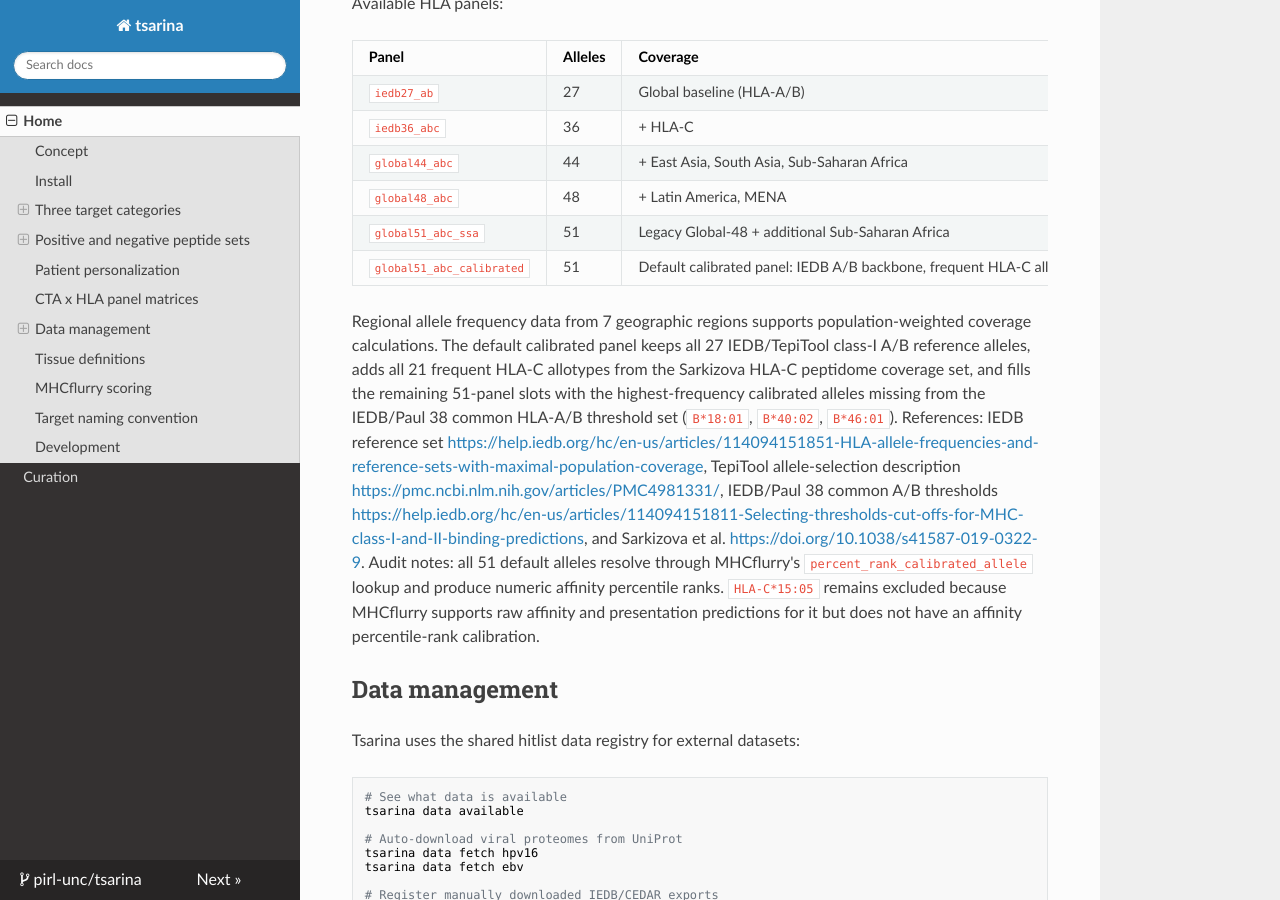
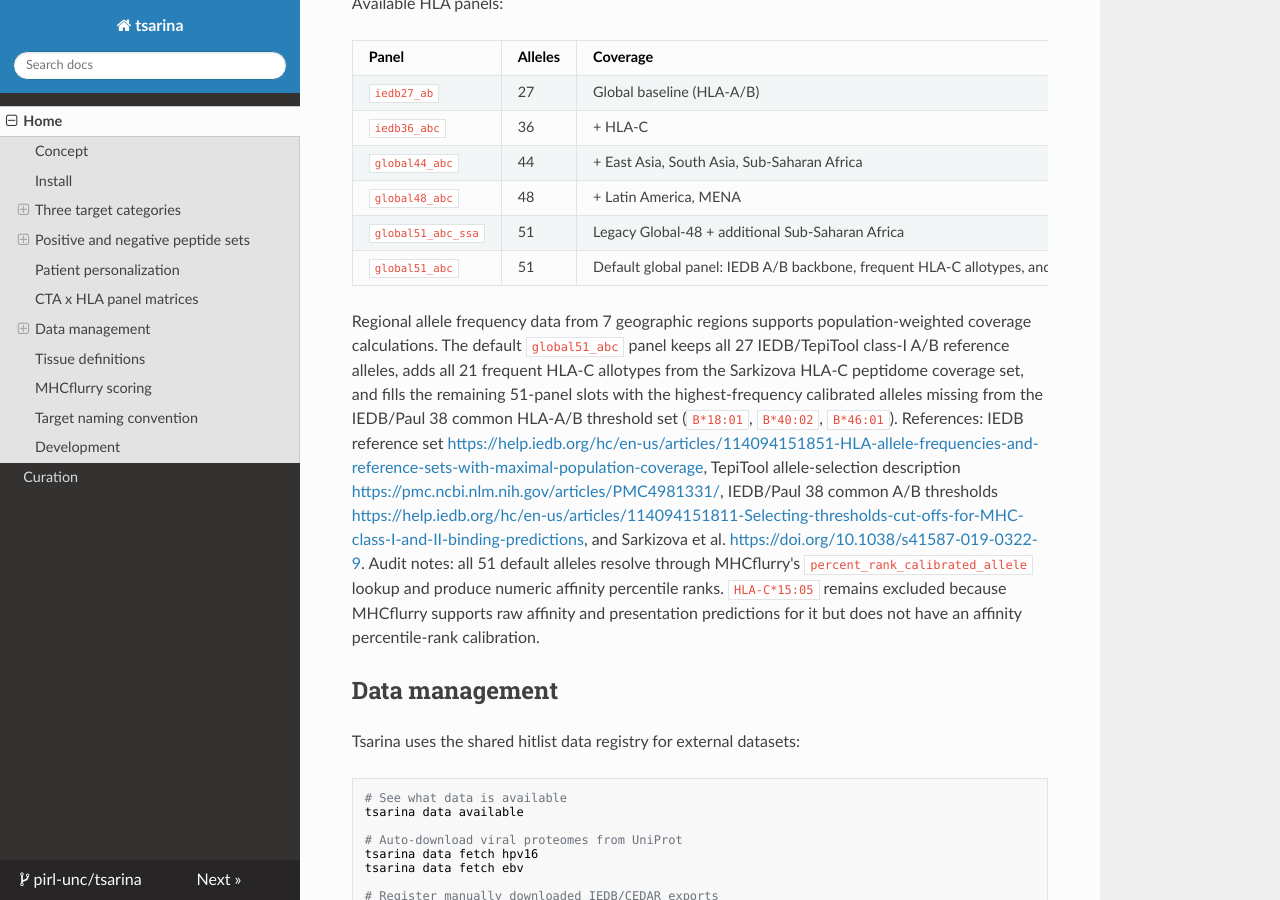
Before and after one commit to pirl-unc/tsarina, an MkDocs documentation site: the page built from docs/index.md, in a window 1280 px wide and 900 px high, scrolled down 7007 px. Built offline with MkDocs 1.6.1, drawn with Linux system fonts in a browser that asks for light colours; nearby versions of some CDN libraries; some of the changed text lies outside the part shown.

Commit message:
Rename default global HLA panel

```diff
--- a/docs/index.md
+++ b/docs/index.md
@@ -226,7 +226,7 @@
   evidence, while allowlisting `PRAME`, `NY-ESO-1`, and `MAGEA4`
 - `NY-ESO-1` is treated as one grouped CTA target backed by `CTAG1A` and
   `CTAG1B`
-- `global51_abc_calibrated` HLA-A/B/C panel
+- `global51_abc` HLA-A/B/C panel
 - 8-11mer CTA-exclusive peptides
 - MHCflurry presentation scoring
 - MS-evidence-first cell selection
@@ -270,10 +270,10 @@
 | `global44_abc` | 44 | + East Asia, South Asia, Sub-Saharan Africa |
 | `global48_abc` | 48 | + Latin America, MENA |
 | `global51_abc_ssa` | 51 | Legacy Global-48 + additional Sub-Saharan Africa |
-| `global51_abc_calibrated` | 51 | Default calibrated panel: IEDB A/B backbone, frequent HLA-C allotypes, and IEDB/Paul common-A/B complements |
+| `global51_abc` | 51 | Default global panel: IEDB A/B backbone, frequent HLA-C allotypes, and IEDB/Paul common-A/B complements |
 
 Regional allele frequency data from 7 geographic regions supports population-weighted coverage calculations.
-The default calibrated panel keeps all 27 IEDB/TepiTool class-I A/B reference alleles,
+The default `global51_abc` panel keeps all 27 IEDB/TepiTool class-I A/B reference alleles,
 adds all 21 frequent HLA-C allotypes from the Sarkizova HLA-C peptidome coverage set,
 and fills the remaining 51-panel slots with the highest-frequency calibrated alleles
 missing from the IEDB/Paul 38 common HLA-A/B threshold set
```
Also changed, not shown: README.md (+3 -3 lines), tasks/todo.md (+2 -2 lines), 5 other files.
